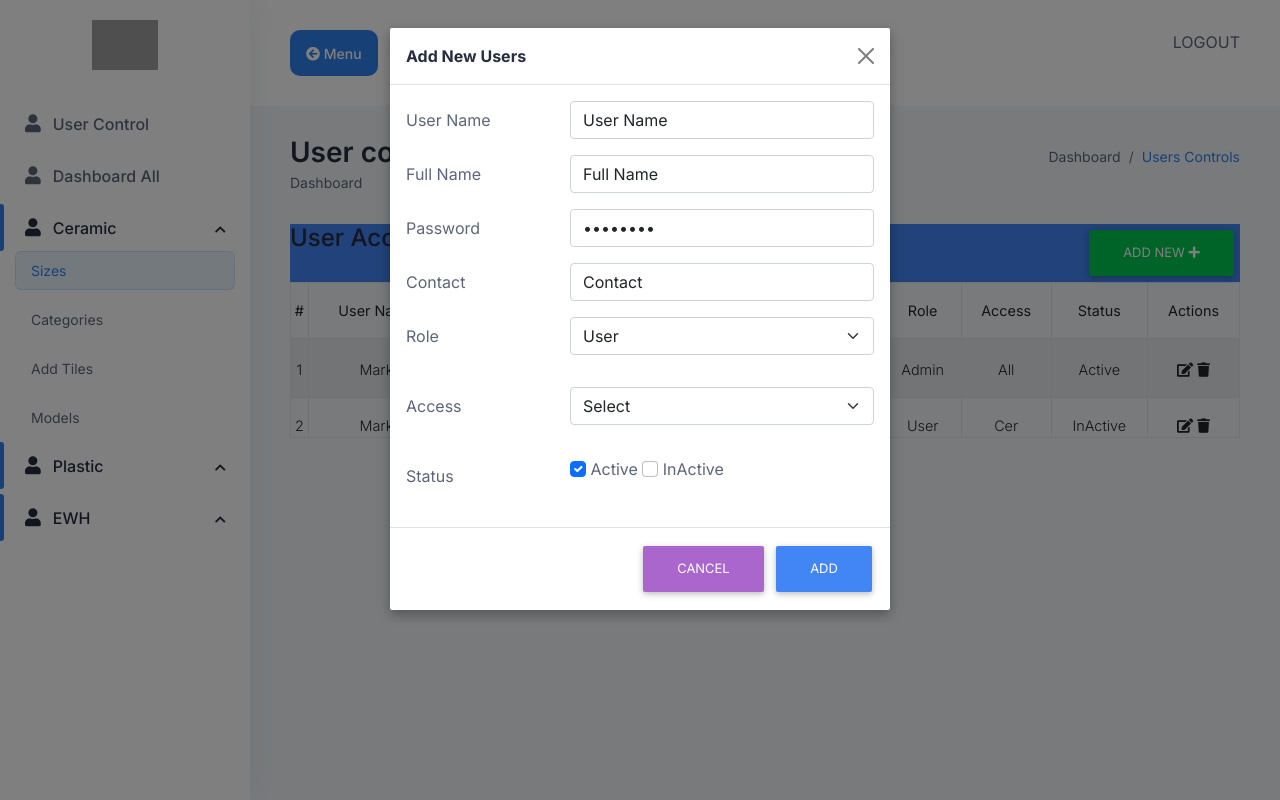
After one commit to skjalal99/products-web-app, a PHP site: page /products-web-app/admin/users.php in a window 1280 px wide, after a click on "ADD NEW". The commit adds this page. Run offline with PHP 8.4, Linux system fonts and the light colour scheme; grey boxes are pictures that could not be loaded.

Commit message:
admin-dashboard-user-page

```diff
--- a/admin/includes/header-admin.php
+++ b/admin/includes/header-admin.php
@@ -31,3 +31,21 @@
     </head>
 
 <body>
+<?php
+          if(isset($_GET['page'])=="cat")
+          {
+            $category = "active";
+          }
+          elseif(isset($_GET['page'])=="size")
+          {
+            $size = "active";
+          }
+          elseif(isset($_GET['page'])=="atiles")
+          {
+            $atiles = "active";
+          }
+          elseif(isset($_GET['page'])=="modals")
+          {
+            $modals = "active";
+          }
+     ?>
--- /dev/null
+++ b/admin/users.php
@@ -0,0 +1,320 @@
+<?php include('includes/header-admin.php');?>
+<?php include('includes/aside.php');?>
+<!-- ======== main-wrapper start =========== -->
+    <main class="main-wrapper">
+
+    <?php include('includes/navbar.php');?>
+
+    <div class="container-fluid">
+
+
+
+          <!-- ========== title-wrapper start ========== -->
+          <div class="title-wrapper pt-30">
+            <div class="row align-items-center">
+              <div class="col-md-6">
+                <div class="title mb-30">
+                <h2>User control</h2><small>Dashboard</small>
+                </div>
+              </div>
+              <!-- end col -->
+              <div class="col-md-6">
+                <div class="breadcrumb-wrapper mb-30">
+                  <nav aria-label="breadcrumb">
+                    <ol class="breadcrumb">
+                      <li class="breadcrumb-item">
+                        <a href="admin/index.php">Dashboard</a>
+                      </li>
+                      <li class="breadcrumb-item active" aria-current="page">
+                        Users Controls
+                      </li>
+                    </ol>
+                  </nav>
+                </div>
+              </div>
+              <!-- end col -->
+            </div>
+            <!-- end row -->
+          </div>
+          <!-- ========== title-wrapper end ========== -->
+
+      <div class="row bg-primary gx-0">
+        <div class="col-md-6"><h3 class="table-title">User Access Details</h3></div>
+        <div class="col-md-6">
+          <div class="float-end"> <button class="btn btn-success justify-content-end" data-bs-toggle="modal" data-bs-target="#add-new-user">Add New <i class="fa fa-plus"></i></button></div>
+
+        </div>
+      </div>
+
+
+
+      <div class = "table-responsive">
+            <table class="table table-striped table-bordered text-center">
+            <thead class="thead-bg">
+              <tr>
+                  <th scope="col" >#</th>
+                  <th>User Name</th>
+                  <th>Full Name</th>
+                  <th>Password</th>
+                  <th>Contact</th>
+                  <th>Role</th>
+                  <th>Access</th>
+                  <th>Status</th>
+                  <th>Actions</th>
+              </tr>
+            </thead>
+            <tbody>
+              <tr>
+                <td scope="row" >1</td>
+                <td>Mark</td>
+                <td>Otto</td>
+                <td>*******</td>
+                <td>+966-55xxxxxxx</td>
+                <td>Admin</td>
+                <td>All </td>
+                <td>Active</td>
+                  <td >
+                        <a href="" class="edit-tbl" data-bs-toggle="modal" data-bs-target="#edit-user"><i class="fa fa-edit" data-toggle="tooltip" title="Edit"></i></a>
+                        <a href="#" class="delete-tbl" data-bs-toggle="modal"  data-bs-target="#delete-user"><i class="fa fa-trash" data-toggle="tooltip" title="Delete"></i></a>
+                  </td>
+              </tr>
+              <tr>
+                <td scope="row" >2</td>
+                <td>Mark</td>
+                <td>Otto</td>
+                <td>*******</td>
+                <td>+966-55xxxxxxx</td>
+                <td>User</td>
+                <td>Cer </td>
+                <td>InActive</td>
+                  <td >
+                        <a href="" class="edit-tbl" data-bs-toggle="modal" data-bs-target="#edit2"><i class="fa fa-edit" data-toggle="tooltip" title="Edit"></i></a>
+                        <a href="#" class="delete-tbl" data-bs-toggle="modal"  data-bs-target="#delete1"><i class="fa fa-trash" data-toggle="tooltip" title="Delete"></i></a>
+                  </td>
+              </tr>
+
+            </tbody>
+            </table>
+      </div>
+
+
+
+
+
+</div>
+<!-- ==== Container-fluid Ends ==== -->
+
+<!-- ======= Modal Add New  ========= -->
+<div class="modal fade" id="add-new-user" tabindex="-1" aria-labelledby="add-new-user" aria-hidden="true">
+  <div class="modal-dialog">
+    <div class="modal-content">
+      <div class="modal-header">
+        <h5 class="modal-title" id="add-new-size">Add New Users</h5>
+        <button type="button" class="btn-close" data-bs-dismiss="modal" aria-label="Close"></button>
+      </div>
+      <div class="modal-body">
+      <form action="">
+             <div class="mb-3 row">
+              <label for="username" class="col-sm-4 col-form-label">User Name</label>
+              <div class="col-sm-8">
+                <input type="text"  class="form-control"   value="User Name">
+              </div>
+            </div>
+             <div class="mb-3 row">
+              <label for="fullname" class="col-sm-4 col-form-label">Full Name</label>
+              <div class="col-sm-8">
+                <input type="text"  class="form-control"   value="Full Name">
+              </div>
+            </div>
+             <div class="mb-3 row">
+              <label for="password" class="col-sm-4 col-form-label">Password</label>
+              <div class="col-sm-8">
+                <input type="password"  class="form-control"   value="Password">
+              </div>
+            </div>
+             <div class="mb-3 row">
+              <label for="contact" class="col-sm-4 col-form-label">Contact</label>
+              <div class="col-sm-8">
+                <input type="text"  class="form-control"   value="Contact">
+              </div>
+            </div>
+            <div class="mb-3 row">
+              <label for="role" class="col-sm-4 col-form-label">Role</label>
+              <div class="col-sm-8">
+                  <select class="form-select  mb-3" aria-label=" example">
+                    <option value="1" >Admin</option>
+                    <option value="2" selected>User</option>
+                  </select>
+              </div>
+            </div>
+            <div class="mb-3 row">
+              <label for="access" class="col-sm-4 col-form-label">Access</label>
+              <div class="col-sm-8">
+                  <select class="form-select  mb-3" aria-label=" example">
+                    <option selected>Select</option>
+                    <option value="1">Cer</option>
+                    <option value="2">Plast</option>
+                    <option value="3">EWH</option>
+                  </select>
+              </div>
+            </div>
+            <div class="mb-3 row">
+              <label for="status" class="col-sm-4 col-form-label">Status</label>
+              <div class="col-sm-8">
+
+                <input class="form-check-input" type="checkbox" name="status"  checked>
+                <label class="form-check-label" >
+                  Active
+                </label>
+                <input class="form-check-input" type="checkbox" name="status"  >
+                <label class="form-check-label" >
+                  InActive
+                </label>
+
+              </div>
+            </div>
+
+        </form>
+      </div>
+      <div class="modal-footer">
+        <button type="button" class="btn btn-secondary" data-bs-dismiss="modal">Cancel</button>
+        <button type="button" class="btn btn-primary" data-bs-toggle="modal"  data-bs-dismiss="modal">Add</button>
+      </div>
+    </div>
+  </div>
+</div>
+<!-- ======= Modal Add New  ========= -->
+
+
+
+
+<!-- ========== Modal Delete========= -->
+
+<!-- Modal -->
+<div class="modal fade" id="delete-user" tabindex="-1" aria-labelledby="delete-userLabel" aria-hidden="true">
+  <div class="modal-dialog">
+    <div class="modal-content">
+      <div class="modal-header">
+        <h5 class="modal-title" id="delete-userLabel">Modal title</h5>
+        <button type="button" class="btn-close" data-bs-dismiss="modal" aria-label="Close"></button>
+      </div>
+      <div class="modal-body">
+        Are You Sure ? You want to delete selected one.
+      </div>
+      <div class="modal-footer">
+        <button type="button" class="btn btn-secondary" data-bs-dismiss="modal">Cancel</button>
+        <button type="button" class="btn btn-primary" data-bs-toggle="modal" data-bs-target="#delete-user-ok" data-bs-dismiss="modal">Yes</button>
+      </div>
+    </div>
+  </div>
+</div>
+
+
+<div class="modal fade" id="delete-user-ok" tabindex="-1" aria-labelledby="delete-user-okLabe2" aria-hidden="true">
+  <div class="modal-dialog">
+    <div class="modal-content">
+      <div class="modal-header">
+        <h5 class="modal-title" id="delete-user-okLabel">Modal title</h5>
+        <button type="button" class="btn-close" data-bs-dismiss="modal" aria-label="Close"></button>
+      </div>
+      <div class="modal-body">
+      2 Are You Sure ? You want to delete selected one.
+      </div>
+      <div class="modal-footer">
+        <button type="button" class="btn btn-secondary" data-bs-dismiss="modal">Cancel</button>
+        <button type="button" class="btn btn-primary" data-bs-toggle="modal"  data-bs-dismiss="modal">Yes</button>
+      </div>
+    </div>
+  </div>
+</div>
+
+<!-- ========== Modal Delete========= -->
+
+<!-- ========== Modal Edit========= -->
+<div class="modal fade" id="edit-user" tabindex="-1" aria-labelledby="edit-userLabel" aria-hidden="true">
+  <div class="modal-dialog">
+    <div class="modal-content">
+      <div class="modal-header">
+        <h5 class="modal-title" id="edit-userLabel">Edit User</h5>
+        <button type="button" class="btn-close" data-bs-dismiss="modal" aria-label="Close"></button>
+      </div>
+      <div class="modal-body">
+      <form action="">
+             <div class="mb-3 row">
+              <label for="inputsizes" class="col-sm-4 col-form-label">User Name</label>
+              <div class="col-sm-8">
+                <input type="text"  class="form-control"   value="User Name">
+              </div>
+            </div>
+             <div class="mb-3 row">
+              <label for="inputsizes" class="col-sm-4 col-form-label">Full Name</label>
+              <div class="col-sm-8">
+                <input type="text"  class="form-control"   value="Full Name">
+              </div>
+            </div>
+             <div class="mb-3 row">
+              <label for="inputsizes" class="col-sm-4 col-form-label">Password</label>
+              <div class="col-sm-8">
+                <input type="text"  class="form-control"   value="Password">
+              </div>
+            </div>
+             <div class="mb-3 row">
+              <label for="inputsizes" class="col-sm-4 col-form-label">Contact</label>
+              <div class="col-sm-8">
+                <input type="text"  class="form-control"   value="Contact">
+              </div>
+            </div>
+             <div class="mb-3 row">
+              <label for="inputsizes" class="col-sm-4 col-form-label">Role</label>
+              <div class="col-sm-8">
+                <input type="text"  class="form-control"   value="Role">
+              </div>
+            </div>
+            <div class="mb-3 row">
+              <label for="inputcategory" class="col-sm-4 col-form-label">Access</label>
+              <div class="col-sm-8">
+                  <select class="form-select  mb-3" aria-label=" example">
+                    <option selected>Open this select menu</option>
+                    <option value="1">Cer</option>
+                    <option value="2">Plast</option>
+                    <option value="3">EWH</option>
+                  </select>
+              </div>
+            </div>
+            <div class="mb-3 row">
+              <label for="inputcategory" class="col-sm-4 col-form-label">Status</label>
+              <div class="col-sm-8">
+
+                <input class="form-check-input" type="checkbox" name="status"  checked>
+                <label class="form-check-label" >
+                  Active
+                </label>
+                <input class="form-check-input" type="checkbox" name="status"  >
+                <label class="form-check-label" >
+                  InActive
+                </label>
+
+              </div>
+            </div>
+
+        </form>
+      <div class="modal-footer">
+        <button type="button" class="btn btn-secondary" data-bs-dismiss="modal">Cancel</button>
+        <button type="button" class="btn btn-primary">Yes</button>
+      </div>
+    </div>
+  </div>
+</div>
+<!-- ========== Modal Edit========= -->
+
+
+
+
+
+ <?php include('includes/footer-admin.php');?>
+
+    </main>
+<!-- ======== main-wrapper end =========== -->
+
+
+<?php include('includes/footer1.php');?>
```
Also changed, not shown: admin/includes/navbar.php (line endings or trailing spaces).
